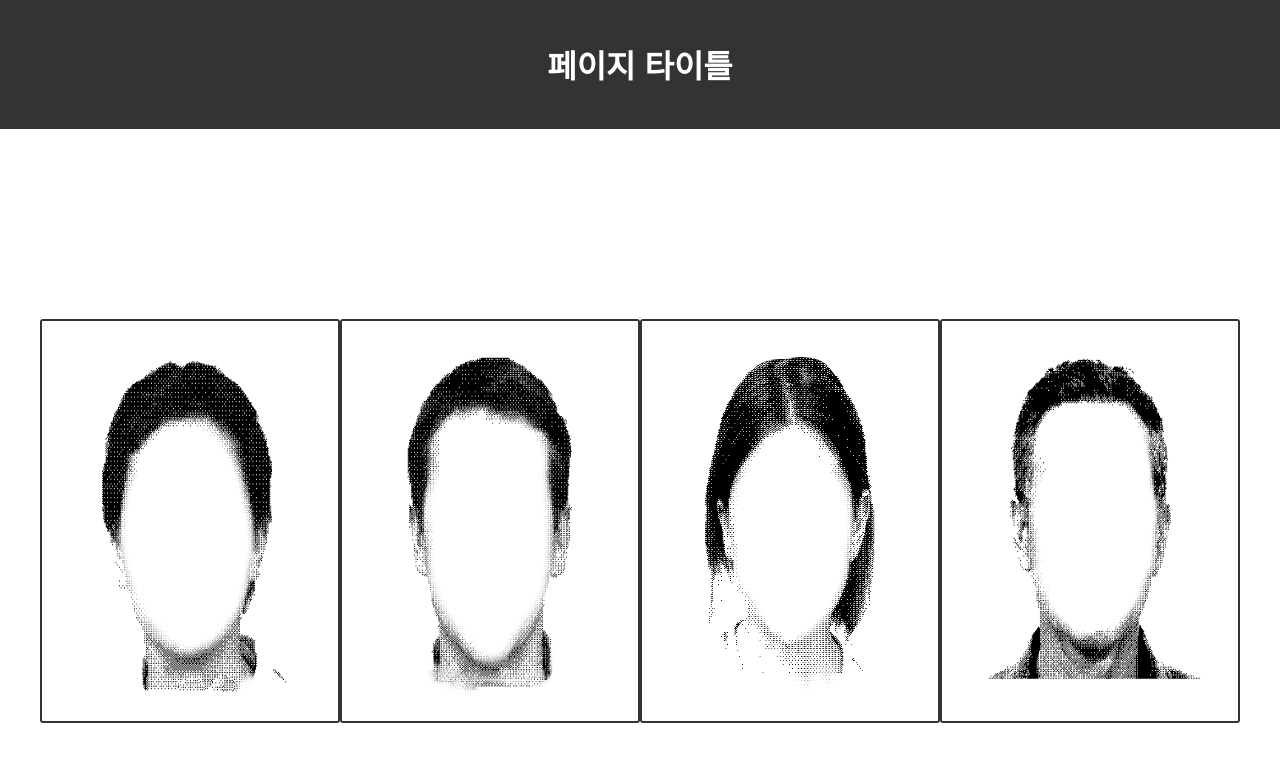
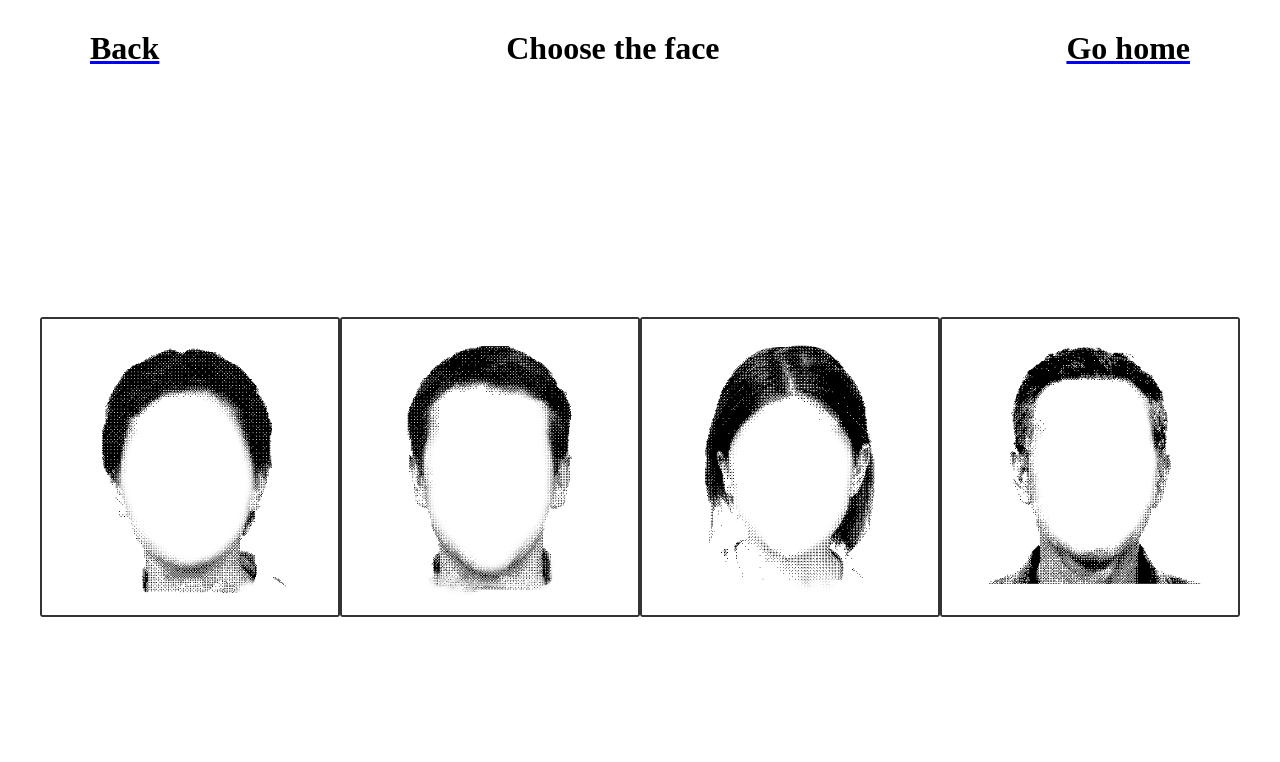
Before and after one commit to baaaangjihyun/_Montage, a plain HTML site: page next-page.html in a window 1280 px wide. Drawn offline with Linux system fonts and the light colour scheme.

Commit message:
Update next-page.html

```diff
--- a/next-page.html
+++ b/next-page.html
@@ -5,25 +5,31 @@
     <meta name="viewport" content="width=device-width, initial-scale=1.0">
     <title>페이지 타이틀</title>
     <style>
-        body {
-            font-family: Arial, sans-serif;
-            margin: 0;
+        body, header {
             padding: 0;
+            margin: auto;
+            width: 1200px;
+        }
+
+        .content {
+            display: flex;
+            align-items: center;
+
+            margin-top: 150px;
+        }
+
+        .content img {
+            display: block;
+            max-width: 100%;
+            height: auto;
         }
 
         header {
-            background-color: #333;
-            color: #fff;
             text-align: center;
-            padding: 20px;
-        }
-
-        section {
+            padding: 0;
             display: flex;
-            justify-content: space-around;
+            justify-content: space-between;
             align-items: center;
-            padding: 40px;
-            margin-top: 150px; /* 이미지를 아래로 내리는 마진 추가 */
         }
 
         img {
@@ -33,29 +39,70 @@
             border: 2px solid #333;
             border-radius: 3px;
             overflow: hidden;
-            transition: filter 0.3s ease-in-out;
-            width: 400px; /* 이미지의 원하는 너비 설정 */
-            height: 400px; /* 이미지의 원하는 높이 설정 */
-            margin: 0px; /* 이미지 간격을 좁게 조절 */
-            cursor: pointer; /* 포인터 형태로 마우스 커서 변경 */
+            transition: background-color 0.2s ease-in-out, opacity 0.2s ease-in-out;
+            width: 400px;
+            height: 400px;
+            margin: 0px;
+            cursor: pointer;
         }
 
         img:hover {
-            filter: brightness(40%);
+            background-color: gray;
+            opacity: 30%;
         }
+
+        h1 {
+            margin: 0;
+            padding: 50px;
+            padding-top: 30px;
+            padding-bottom: 100px;
+            color: black;
+        }
+
+        .overlay {
+            position: absolute;
+            top: 0;
+            left: 0;
+            width: 100%;
+            height: 100%;
+            display: none;
+            align-items: center;
+            justify-content: center;
+            background-color: rgba(0, 0, 0, 0.5);
+            color: #fff;
+        }
+
     </style>
 </head>
 <body>
 
     <header>
-        <h1>페이지 타이틀</h1>
+        <div>
+            <a href="main-page.html">
+                <h1>Back</h1>
+            </a>
+        </div>
+
+        <div>
+            <h1 style="text-decoration-line: none;">Choose the face</h1>
+        </div>
+        <div>
+            <a href="index.html">
+                <h1 style="text-decoration-line: none;">Go home</h1>
+            </a>
+        </div>
     </header>
 
     <section>
-        <img src="face1.png" alt="이미지 1" onclick="selectImage('face1.png')">
-        <img src="face2.png" alt="이미지 2" onclick="selectImage('face2.png')">
-        <img src="face3.png" alt="이미지 3" onclick="selectImage('face3.png')">
-        <img src="face4.png" alt="이미지 4" onclick="selectImage('face4.png')">
+        <div class="content">
+            <img src="face1.png" alt="이미지 1" onclick="selectImage('face1.png')">
+            <img src="face2.png" alt="이미지 2" onclick="selectImage('face2.png')">
+            <img src="face3.png" alt="이미지 3" onclick="selectImage('face3.png')">
+            <img src="face4.png" alt="이미지 4" onclick="selectImage('face4.png')">
+            <div class="overlay">
+                <p>Your text here</p>
+            </div>
+        </div>
     </section>
 
     <script>
```
